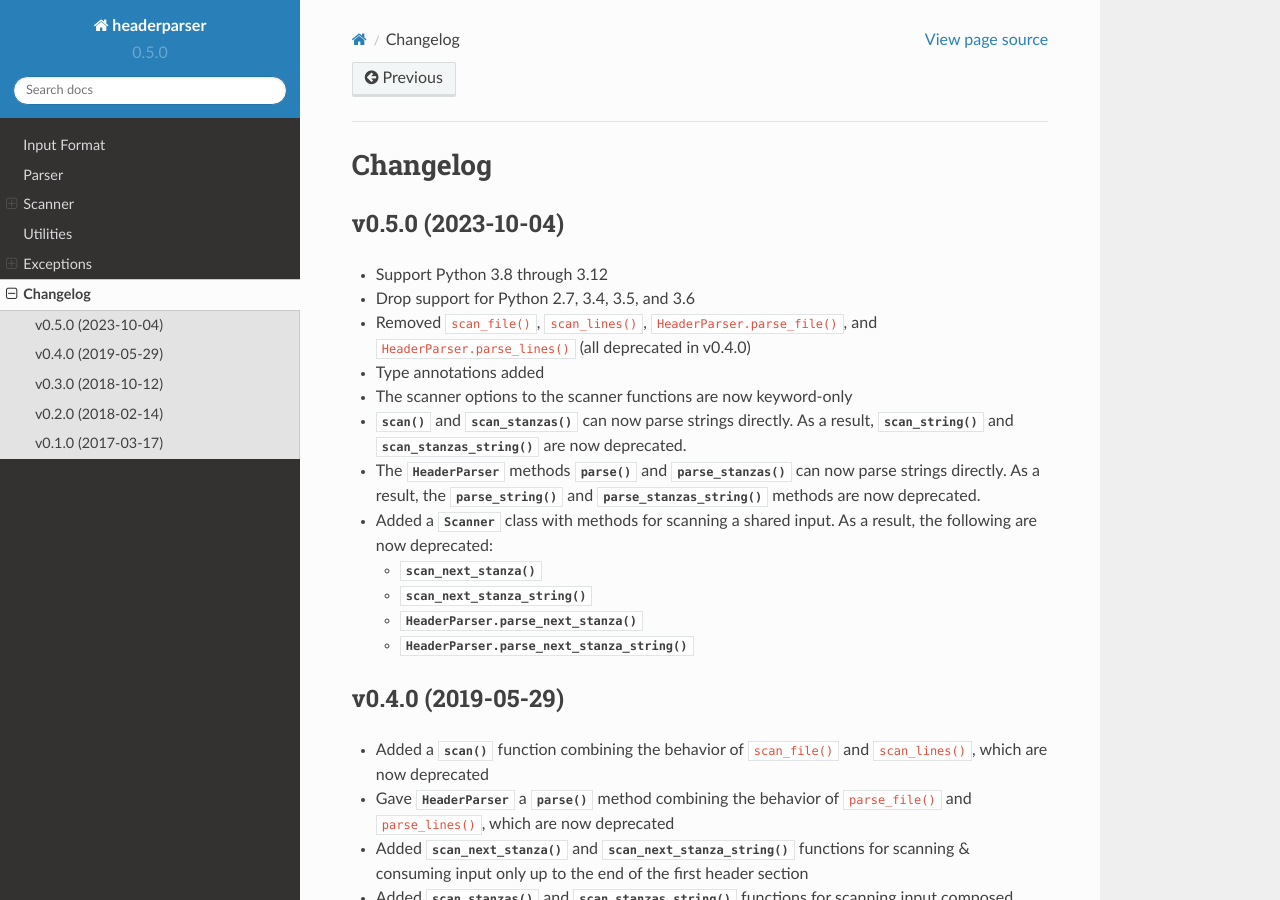
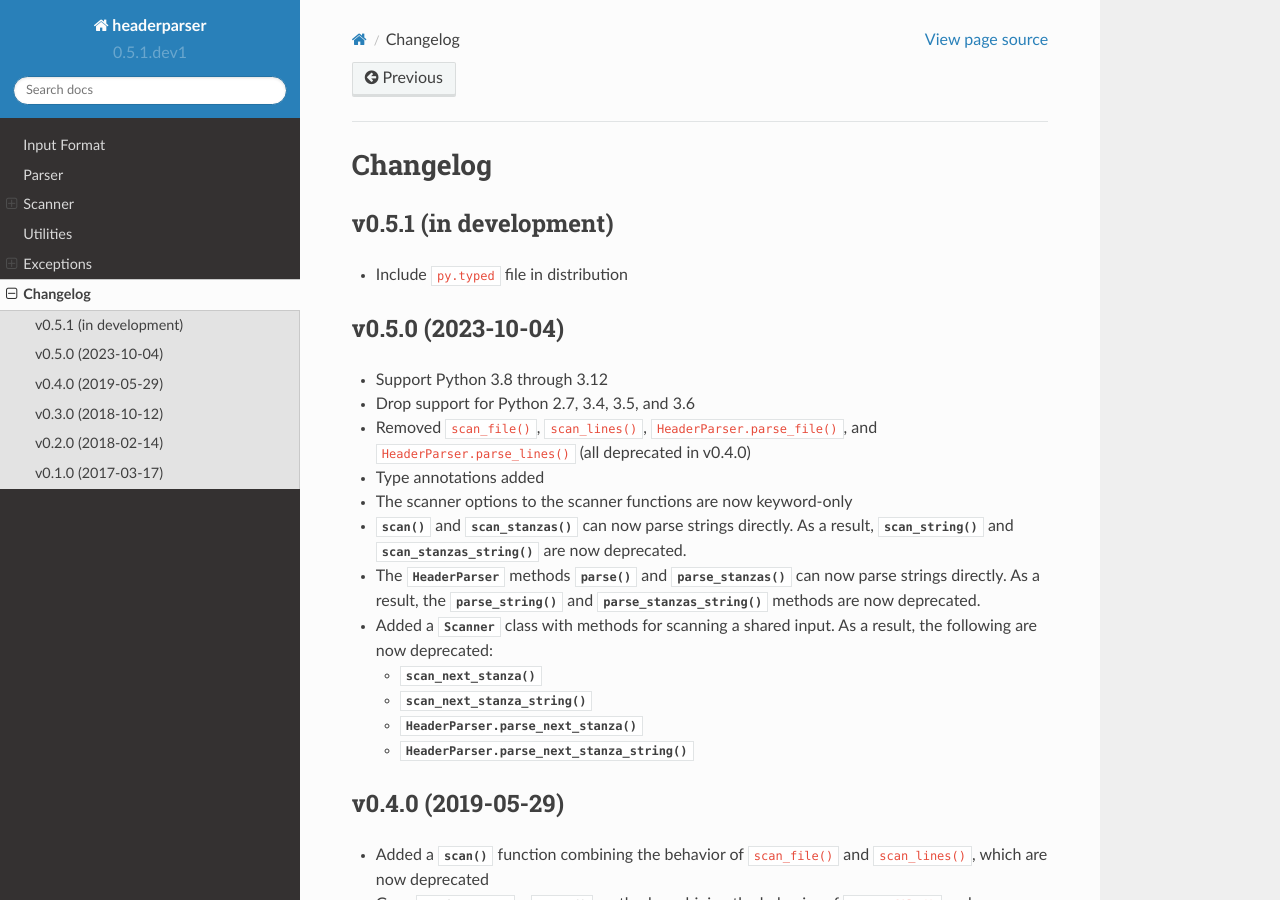
Before and after one commit to wheelodex/headerparser, a Sphinx documentation site: the page built from docs/changelog.rst, in a window 1280 px wide and 900 px high. Built offline with Sphinx 7.4.7 and the Read the Docs theme 2.0.0, drawn with Linux system fonts in a browser that asks for light colours.

Commit message:
Include `py.typed` file in distribution

```diff
--- a/CHANGELOG.md
+++ b/CHANGELOG.md
@@ -1,3 +1,7 @@
+v0.5.1 (in development)
+-----------------------
+- Include `py.typed` file in distribution
+
 v0.5.0 (2023-10-04)
 -------------------
 - Support Python 3.8 through 3.12
--- a/docs/changelog.rst
+++ b/docs/changelog.rst
@@ -2,6 +2,11 @@
 
 Changelog
 =========
+
+v0.5.1 (in development)
+-----------------------
+- Include :file:`py.typed` file in distribution
+
 
 v0.5.0 (2023-10-04)
 -------------------
--- a/setup.cfg
+++ b/setup.cfg
@@ -48,6 +48,7 @@ project_urls =
 packages = find:
 package_dir =
     =src
+include_package_data = True
 python_requires = >=3.7
 install_requires =
     attrs      >= 20.1.0
--- a/src/headerparser/__init__.py
+++ b/src/headerparser/__init__.py
@@ -41,7 +41,7 @@ from .scanner import (
 )
 from .types import BOOL, lower, unfold
 
-__version__ = "0.5.0"
+__version__ = "0.5.1.dev1"
 __author__ = "John Thorvald Wodder II"
 __author_email__ = "headerparser@varonathe.org"
 __license__ = "MIT"
```
Also changed, not shown: 1 other file.
